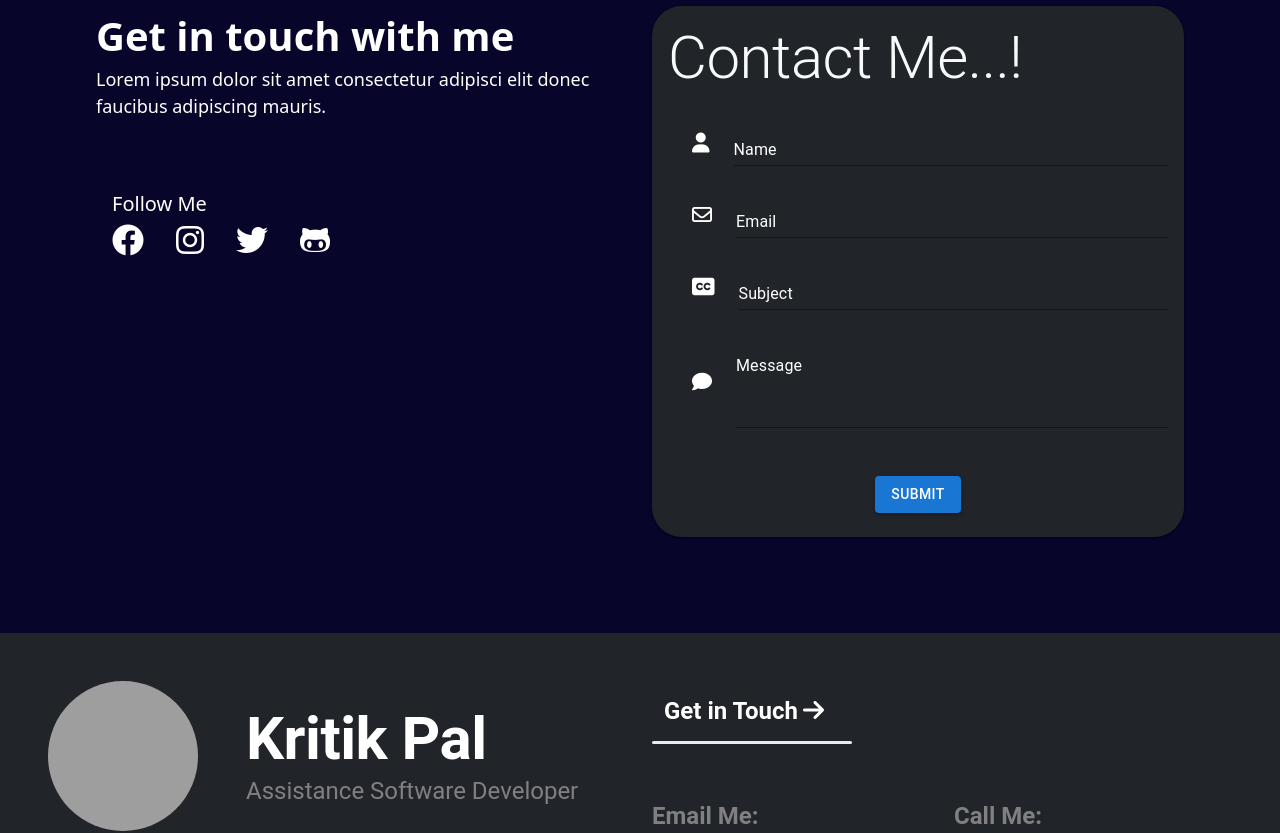
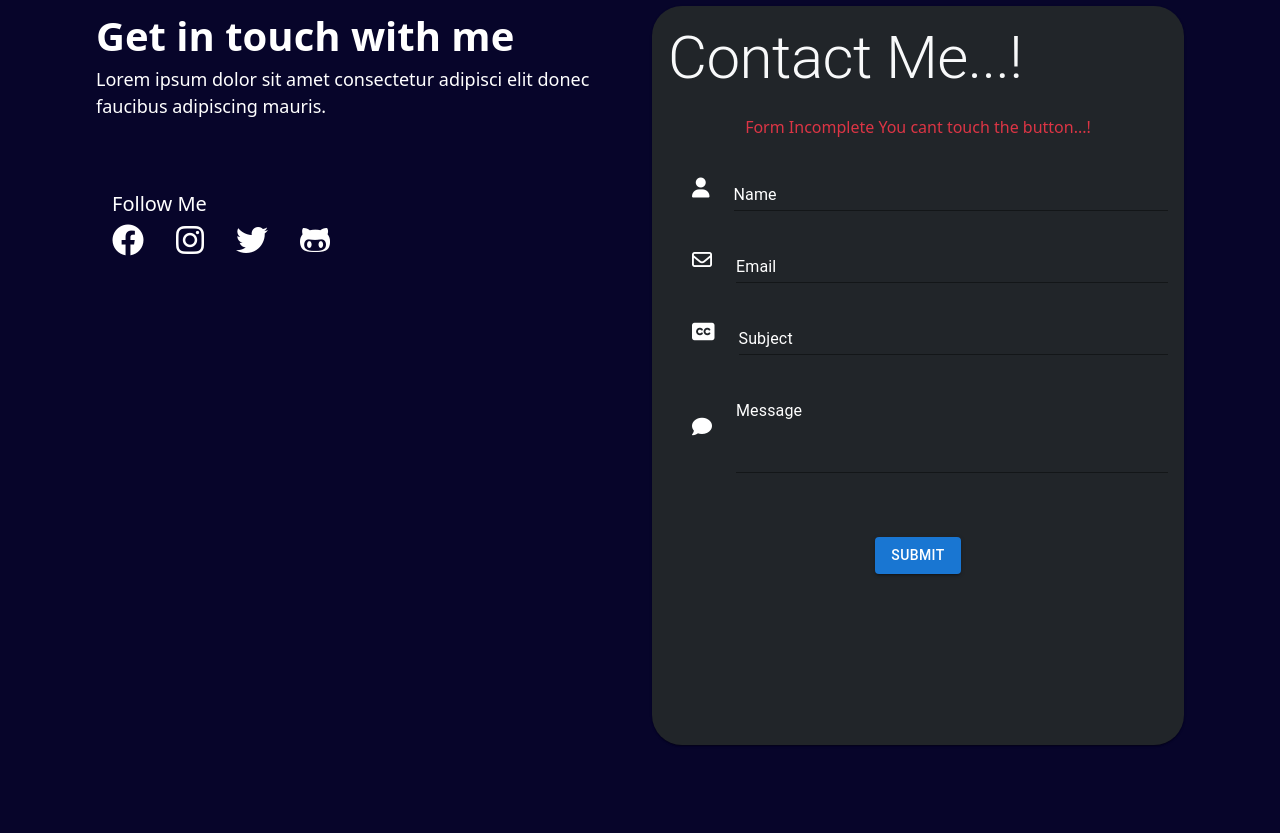
Before and after one commit to Kritikpal/portfolio, a React (Create React App) app: page /contact in a window 1280 px wide. Shown: the part 252-1085 px from the top of the page. Built offline with nearby package versions, Linux system fonts and the light colour scheme; grey boxes are pictures that could not be loaded.

Commit message:
button change

```diff
--- /dev/null
+++ b/src/Api/Api.js
@@ -0,0 +1,2 @@
+const API_KEY = "ec3e05e64831472c9ebb40139e117b48";
+export default API_KEY;
--- a/src/components/ContactMe/Contact.css
+++ b/src/components/ContactMe/Contact.css
@@ -2,11 +2,50 @@
   font-size: 60px;
   font-weight: bolder;
 }
+
+.btn-box {
+  justify-content: center;
+  display: flex;
+  align-items: start;
+  min-height: 200px;
+}
+
+.btn-box2 {
+  display: flex;
+  justify-content: center;
+  align-items: center;
+  min-height: 200px;
+}
+
+.btn-box3 {
+  display: flex;
+  align-items: end;
+  justify-content: center;
+  min-height: 200px;
+}
+
+.btn-box4 {
+  display: flex;
+  align-items: start;
+  align-items: start;
+  min-height: 200px;
+}
+
 .contact-small-heading {
   font-size: 40px;
   font-weight: bolder;
 }
+
 .contact-sub-heading {
   font-size: large;
   font-weight: normal;
 }
+
+.mybtn {
+  translate: all 1s ease;
+}
+
+
+.mybtn:hover {
+  transform: translateX(200px);
+}
--- a/src/components/ContactMe/ContactForm.js
+++ b/src/components/ContactMe/ContactForm.js
@@ -1,7 +1,57 @@
 import React from "react";
 import { TextField, Button, Grid, Icon, InputAdornment, Box, Typography } from "@mui/material";
+import { useState } from "react";
+import "./Contact.css"
+
+
+
 
 function ContactForm() {
+  const [clasname, setClass] = useState("btn-box");
+  const [isFilled, setFilled] = useState(false);
+  const [person, setPerson] = useState({
+    name: "",
+    email: "",
+    subject: "",
+    message: ""
+  })
+
+  const handleText = (e) => {
+    let ele = e.currentTarget
+    let p1 = { ...person }
+    p1[ele.name] = ele.value;
+    setPerson(p1)
+    if (p1.name && p1.email && p1.subject && p1.message) {
+      setFilled(true)
+      setClass("btn-box")
+    }
+    else {
+      setFilled(false)
+    }
+
+  }
+
+  const handelHover = () => {
+    if (!isFilled) {
+      if (clasname == 'btn-box') {
+        setClass("btn-box2")
+      }
+      if (clasname == 'btn-box2') {
+        setClass("btn-box3")
+      }
+      if (clasname == 'btn-box3') {
+        setClass("btn-box4")
+      }
+      if (clasname == 'btn-box4') {
+        setClass("btn-box")
+      }
+    }
+  }
+
+
+
+
+
   return (
     <form>
       <div className="text-light">
@@ -9,22 +59,33 @@ function ContactForm() {
           Contact Me...!
         </Typography>
       </div>
+      <div className={`text-center ${isFilled ? "text-success" : "text-danger"}`}>
+        {isFilled ? "Form Completed You can go on" : "Form Incomplete You cant touch the button...!"}
+      </div>
+      {getInputForm("name", "Name", "fa-solid fa-user", person.name, handleText)}
+      {getInputForm("email", "Email", "fa-regular fa-envelope", person.email, handleText)}
+      {getInputForm("subject", "Subject", "fa-solid fa-closed-captioning", person.subject, handleText)}
+      {getInputForm("message", "Message", "fa-solid fa-comment", person.message, handleText)}
+      <div className={"text-center mt-5 " + clasname}
+      >
+        <div className="p-3"
+          onMouseEnter={handelHover}>
+          <Button
+            variant="contained" color="primary" type="submit">
+            {"Submit"}
+          </Button>
+        </div>
 
-      {getInputForm("name", "Name", "fa-solid fa-user")}
-      {getInputForm("email", "Email", "fa-regular fa-envelope")}
-      {getInputForm("subject", "Subject", "fa-solid fa-closed-captioning")}
-      {getInputForm("message", "Message", "fa-solid fa-comment")}
-      <div className="text-center mt-5">
-        <Button variant="contained" color="primary" type="submit">
-          Submit
-        </Button>
       </div>
 
     </form>
   );
 }
 
-const getInputForm = (name, label, icon) => {
+
+
+
+const getInputForm = (name, label, icon, value, change) => {
 
   return <div className="mt-4">
     <Box sx={{ display: 'flex', alignItems: 'center' }}>
@@ -32,8 +93,10 @@ const getInputForm = (name, label, icon) => {
       <TextField
         id={name}
         fullWidth
+        value={value}
         name={name}
         label={label}
+        onChange={change}
         multiline={name == 'message'}
         rows={3}
         inputMode={name == 'email' ? "email" : "text"}
--- a/src/components/Footer/Footer.js
+++ b/src/components/Footer/Footer.js
@@ -6,8 +6,8 @@ import ProgressButton from "../Teaser/ProgressButton";
 const Footer = () => {
     return <div className="bg-dark p-5">
         <div className="row">
-            <div className="col-lg-6 col-md-12">{footerleft()}</div>
-            <div className="col-lg-6 col-md-12 ">{footerright()}</div>
+            <div className="col-lg-6 col-sm-12">{footerleft()}</div>
+            <div className="col-lg-6 col-sm-12 ">{footerright()}</div>
         </div>
         <Divider className="mt-5" color={'gray'} />
         <div className="text-center">
--- /dev/null
+++ b/src/components/Skills/Skills.css
@@ -0,0 +1,20 @@
+.scrollable-skills {
+    width: 100%;
+    overflow-x: auto;
+}
+
+.skills-container {
+    display: flex;
+    flex-direction: row;
+}
+
+.skills-container .col-lg-4 {
+    flex: 0 0 auto;
+    margin-right: 15px;
+    /* Adjust the spacing between skills as needed */
+}
+
+/* Add this if you want to remove the margin from the last skill */
+.skills-container .col-lg-4:last-child {
+    margin-right: 0;
+}
--- a/src/components/Skills/Skills.js
+++ b/src/components/Skills/Skills.js
@@ -1,4 +1,5 @@
 import Skill from "./Skill";
+import './Skills.css'
 function Skills() {
     const html = {
         color: "red"
@@ -13,7 +14,8 @@ function Skills() {
         <div className="h1 text-white">
             My extensive list of skills
         </div>
-        <div className='row '>
+        <div className='container-fluid'>
+            <div className='row'>
                 <div className='col-lg-4 col-md-6 col-sm-12'>
                     <Skill color={html} icon='fa-html5' title='HTML & CSS' desc='The building blocks of web design, styling your content beautifully.' />
                 </div>
@@ -24,6 +26,10 @@ function Skills() {
                     <Skill color={react} icon='fa-react' title='REACT JS' desc='Crafting user interfaces with ease, a popular choice for frontend development.' />
                 </div>
             </div>
+        </div>
+
+
+
     </div>;
 
 }
--- a/src/components/Teaser/ProgressButton.js
+++ b/src/components/Teaser/ProgressButton.js
@@ -3,7 +3,6 @@ import { useState } from "react";
 import { Button, ProgressBar } from "react-bootstrap";
 function ProgressButton(props) {
     const [progress, setProgress] = useState(0);
-    const [color, setColor] = useState('white');
     const [margin, setMagin] = useState('5px');
 
     const arrowStyle = {
@@ -13,21 +12,19 @@ function ProgressButton(props) {
     const handelMouse = () => {
         setProgress(100)
         setMagin('10px')
-        setColor('red')
     }
     const removeProgress = () => {
         setProgress(0)
         setMagin('5px')
-        setColor('white')
     }
 
-    return <div>
+    return <div className="mt-3">
         <Button
             style={{ backgroundColor: 'rgba(0, 0, 0, 0)', border: 'none' }}
             className='teaser-btn mt-2'
             onMouseEnter={handelMouse}
             onMouseLeave={removeProgress} >
-            <Typography fontWeight={'bold'} color={color} variant="h5">
+            <Typography variant="h6">
                 {props.text}
                 <i style={arrowStyle} className="fa-solid fa-arrow-right"></i>
             </Typography>
--- a/src/components/Teaser/Teaser.js
+++ b/src/components/Teaser/Teaser.js
@@ -1,17 +1,20 @@
-import ProgressButton from './ProgressButton';
-function Teaser(props) {
+import { Typography } from "@mui/material";
+import ProgressButton from "./ProgressButton";
 
-    return <div className="teaser-content ">
-        <h5>{props.title}</h5>
-        <div>
-            Lorem ipsum dolor sit amet consectetur adipiscing
-            elit leo quis ullamcorper quis id elementum convallis lacus gravida.
+
+function TeaserContent(props) {
+    return (
+        <div className="teaser-content">
+            <Typography variant="h5" gutterBottom>
+                {props.title}
+            </Typography>
+            <Typography variant="body1">
+                Lorem ipsum dolor sit amet consectetur adipiscing elit leo quis ullamcorper quis id elementum convallis lacus gravida.
+            </Typography>
+            <ProgressButton text="Learn More" />
+            <hr />
         </div>
-        <ProgressButton text='Learn More' />
-
-        <hr />
-
-    </div>
+    );
 }
 
-export default Teaser;
+export default TeaserContent;
--- a/src/components/Welcome/Welcome.js
+++ b/src/components/Welcome/Welcome.js
@@ -1,27 +1,29 @@
+import React from "react";
 import FollowMe from "../Social/FollowMe";
 import Teaser from "../Teaser/Teaser";
+import { Typography } from "@mui/material";
 
 function Welcome() {
-
-    return <div className="welcome">
+    return (
+        <div className="welcome">
             <div className="d-flex justify-content-between custom-container">
                 <div>
                     <div className="lineStyle" />
-                <h1 className="welcome-content mt-5">
-                    I’m Kritik,a Web Developer
-                </h1>
-                <p className="text-white h6 welcome-subhead">
-                    Lorem ipsum dolor sit amet consectetur adipiscing
-                    elit leo quis ullamcorper quis id elementum convallis lacus gravida
-                </p>
+                    <Typography variant="h3" className="welcome-content mt-5">
+                        I’m Kritik, a Web Developer
+                    </Typography>
+                    <Typography variant="body1" className="text-white welcome-subhead">
+                        Lorem ipsum dolor sit amet consectetur adipiscing elit leo quis ullamcorper quis id elementum convallis lacus gravida.
+                    </Typography>
                 </div>
                 <div>
                     <Teaser title="About Me" />
-                <Teaser className='mt-4' title="My Work" />
+                    <Teaser className="mt-4" title="My Work" />
                     <FollowMe />
                 </div>
             </div>
         </div>
+    );
 }
 
 export default Welcome;
```
Lines whose indentation alone changed are shown as unchanged.
